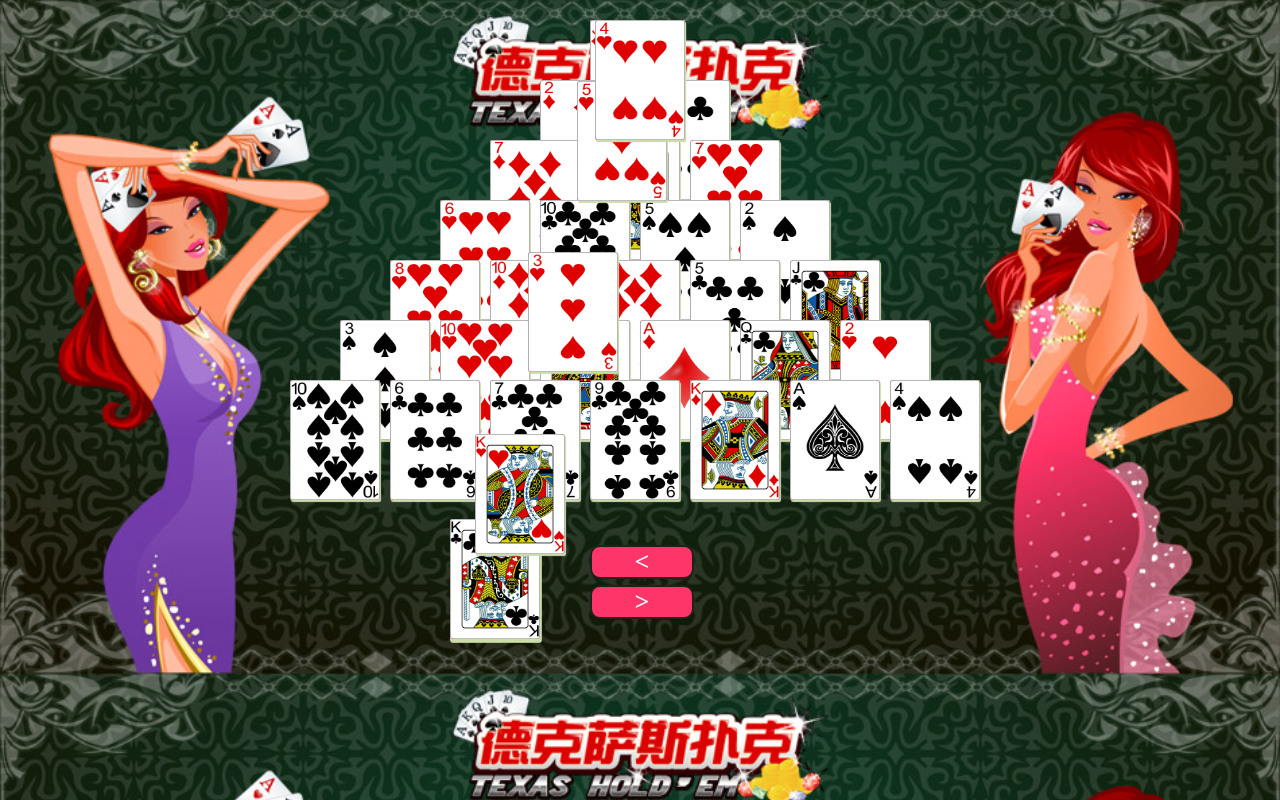
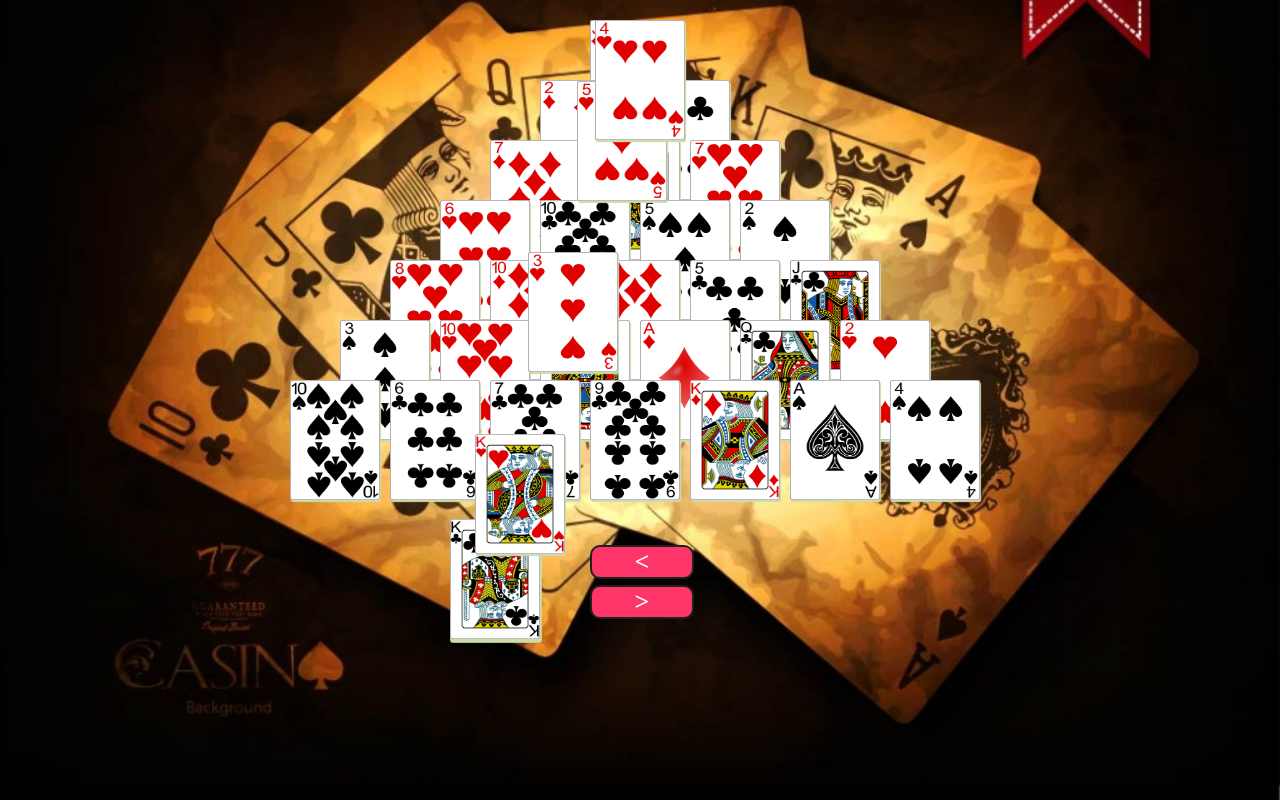
Before and after one commit to wkk123/puke, a plain HTML site: page index.html in a window 1280 px wide. Drawn offline with Linux system fonts and the light colour scheme.

Commit message:
chushihua

```diff
--- a/index.css
+++ b/index.css
@@ -6,8 +6,9 @@
 body{
 	margin:0;
 	padding:0;
-	background-image: url(img/login.jpg);
+	background-image: url(img/54K58PIC6Qj_1024.jpg);
 	background-size: cover;
+	background-position: center;
 
 }
 .zhuozi{
```
Also changed, not shown: img/41y58PICXxg.jpg (added), img/54K58PIC6Qj_1024.jpg (added), img/5704e505ecf03_1024.jpg (added), 3 other files.
